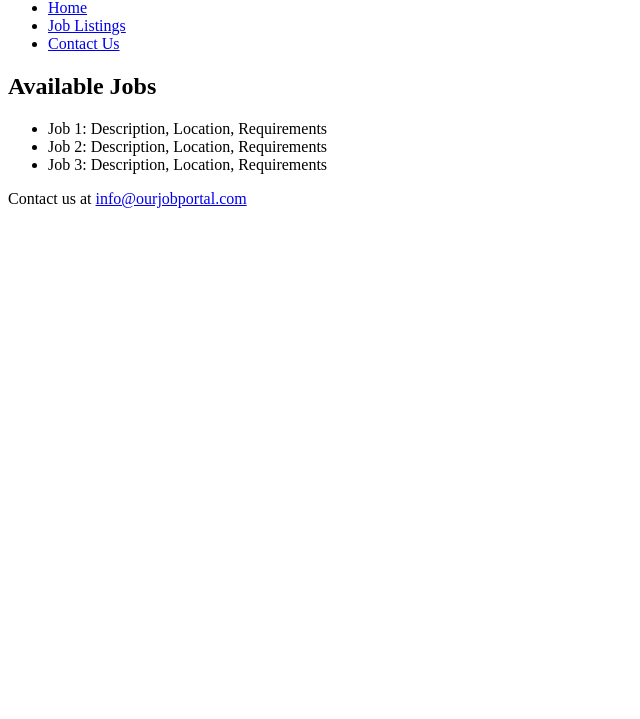
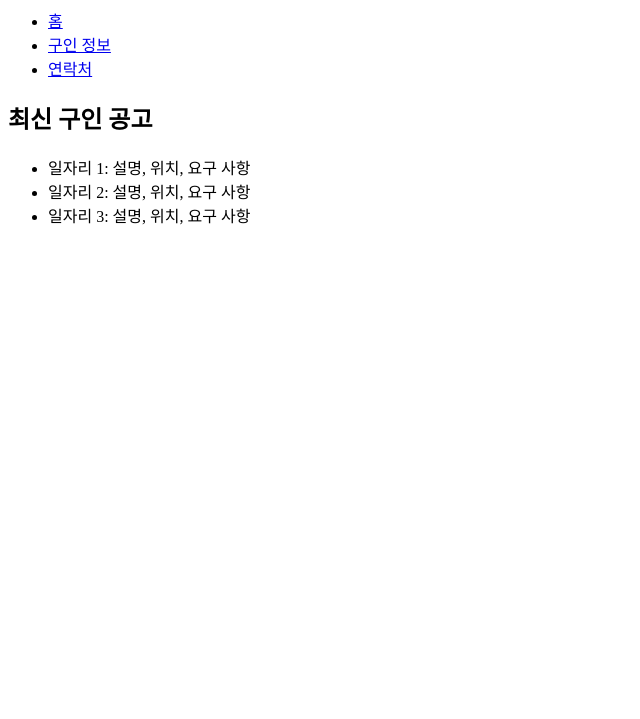
Before and after one commit to dhyun3/expatproject, a plain HTML site: page jobs.html in a window 1280 px wide. Shown: the part 81-800 px from the top of the page, without its empty margins (0-640 px from the left). Drawn offline with Linux system fonts and the light colour scheme.

Commit message:
jobs.html

```diff
--- a/jobs.html
+++ b/jobs.html
@@ -1,33 +1,24 @@
 <!DOCTYPE html>
-<html lang="en">
+<html lang="ko">
 <head>
     <meta charset="UTF-8">
-    <meta name="viewport" content="width=device-width, initial-scale=1.0">
-    <title>Job Listings</title>
+    <title>구인 정보</title>
 </head>
 <body>
-    <header>
-        <h1>Job Listings</h1>
+    <h1>구인 정보</h1>
     <nav>
         <ul>
-                <li><a href="index.html">Home</a></li>
-                <li><a href="jobs.html">Job Listings</a></li>
-                <li><a href="contact.html">Contact Us</a></li>
+            <li><a href="index.html">홈</a></li>
+            <li><a href="jobs.html">구인 정보</a></li>
+            <li><a href="contact.html">연락처</a></li>
         </ul>
     </nav>
-    </header>
-    <main>
-        <section>
-            <h2>Available Jobs</h2>
+    <h2>최신 구인 공고</h2>
     <ul>
-                <li>Job 1: Description, Location, Requirements</li>
-                <li>Job 2: Description, Location, Requirements</li>
-                <li>Job 3: Description, Location, Requirements</li>
+        <li>일자리 1: 설명, 위치, 요구 사항</li>
+        <li>일자리 2: 설명, 위치, 요구 사항</li>
+        <li>일자리 3: 설명, 위치, 요구 사항</li>
+        <!-- 구인 정보를 추가할 수 있습니다. -->
     </ul>
-        </section>
-    </main>
-    <footer>
-        <p>Contact us at <a href="mailto:info@ourjobportal.com">info@ourjobportal.com</a></p>
-    </footer>
 </body>
 </html>
```
Lines whose indentation alone changed are shown as unchanged.
